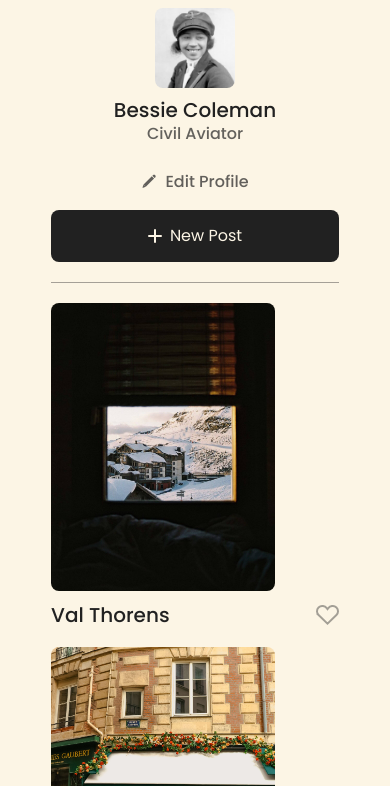
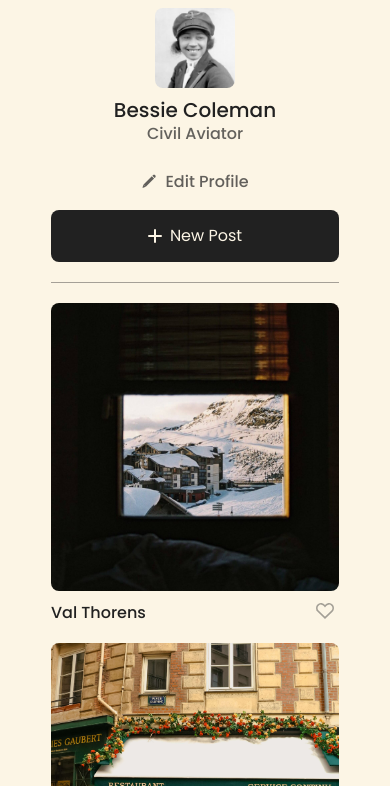
Before and after one commit to vkrobbins/se_project_spots, a plain HTML site: page index.html in a window 390 px wide. Shown: the part 58-844 px from the top of the page. Drawn offline with Linux system fonts and the light colour scheme.

```diff
--- a/blocks/card.css
+++ b/blocks/card.css
@@ -24,7 +24,7 @@ display: flex;
   margin: 0;
   max-width: 324px;
   font-family: "Poppins";
-  font-size: 20px;
+  font-size: 16px;
   line-height: 1.2;
   font-weight: 500;
   color: #212121;
@@ -38,6 +38,8 @@ display: flex;
   width: 23px;
   height: 20px;
   border: none;
+  background-size: 18px;
+  background-repeat: no-repeat;
   background-color: transparent;
   opacity: 40%;
   cursor: pointer;
@@ -49,7 +51,6 @@ display: flex;
 
 @media screen and (max-width: 627px) {
   .card__image {
-    max-width: 224px;
     height: 288px;
   }
 }
--- a/blocks/cards.css
+++ b/blocks/cards.css
@@ -14,6 +14,9 @@
 }
 
 @media screen and (max-width: 627px) {
+  .cards {
+  padding-bottom: 20px;
+}
   .cards__list {
   grid-template-columns: repeat(auto-fit, 288px);
   gap: 20px;
--- a/blocks/content.css
+++ b/blocks/content.css
@@ -1,3 +1,3 @@
 .content {
-  padding: 0 20px;
+  padding: 0 16px;
 }
```
Also changed, not shown: 1 other file.
